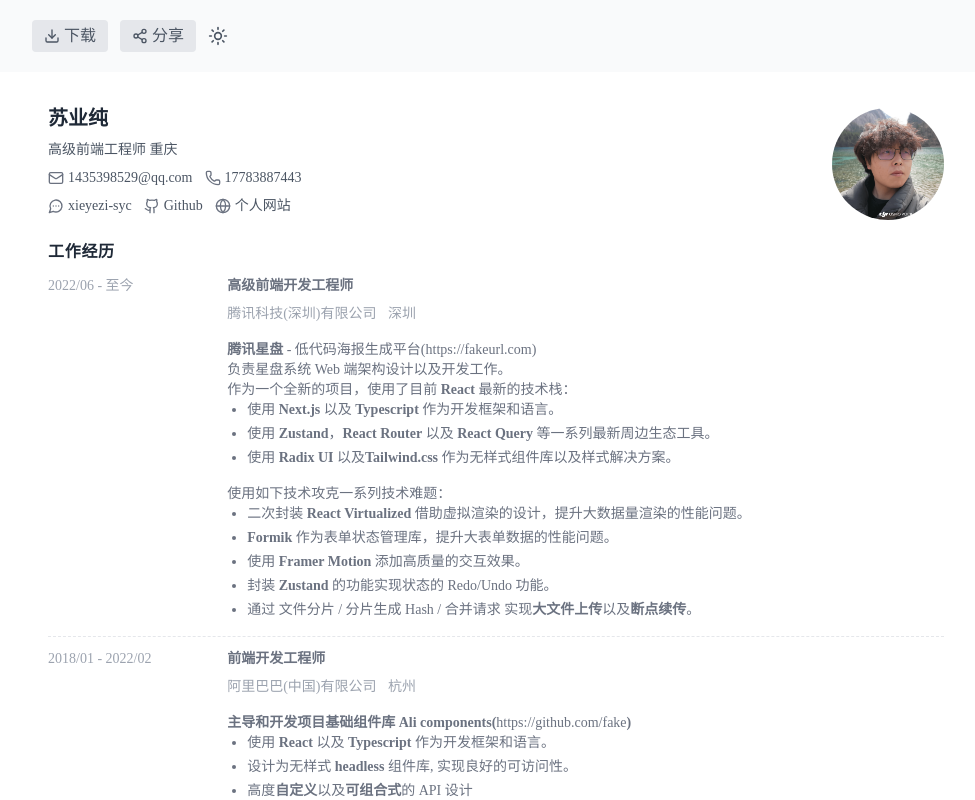
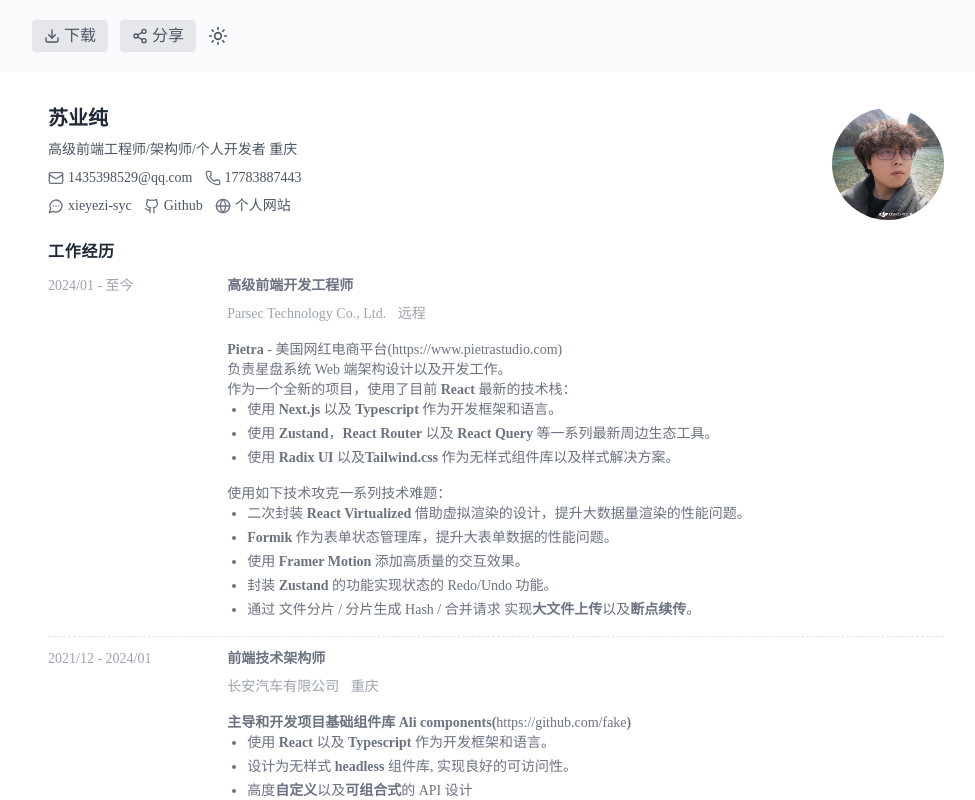
Before and after one commit to xieyezi/my-resume, a Next.js app: page / in a window 1280 px wide. Shown: the top 800 px of the page, without its empty margins (144-1119 px from the left). Built offline with nearby package versions, Linux system fonts and the light colour scheme.

Commit message:
refactor: update footer link and enhance ResumeProfile and ResumeWork components with new job details and styling improvements

```diff
--- a/src/components/footer.tsx
+++ b/src/components/footer.tsx
@@ -5,7 +5,7 @@ export function Footer() {
     <footer className='container mx-auto py-4 px-12 flex flex-wrap flex-col sm:flex-row max-w-screen-lg text-gray-500 text-sm leading-5 items-center'>
       <p className='text-center sm:text-left'>
         © 2025{" "}
-        <Link href='https://easycv.cn' target='_blank' className='hover:underline'>
+        <Link href='https://github.com/xieyezi' target='_blank' className='hover:underline'>
           xieyezi
         </Link>
       </p>
--- a/src/components/resume-profile.tsx
+++ b/src/components/resume-profile.tsx
@@ -11,7 +11,7 @@ export function ResumeProfile() {
 
       <div className='header-info md:text-left text-center mt-2 md:mt-0'>
         <h1 className='text-xl mb-2 text-gray-800 dark:text-white font-semibold'>苏业纯</h1>
-        <h2 className='mb-2 text-gray-600 dark:text-gray-300'>高级前端工程师 重庆</h2>
+        <h2 className='mb-2 text-gray-600 dark:text-gray-300'>高级前端工程师/架构师/个人开发者 重庆</h2>
 
         <ul className='link-list text-left flex md:items-center flex-wrap'>
           <li className='mr-3 mb-2 flex items-center'>
--- a/src/components/resume-work.tsx
+++ b/src/components/resume-work.tsx
@@ -1,48 +1,74 @@
 export function ResumeWork() {
   return (
-    <div className="content-section">
-      <div className="content-section-holder mt-3">
-        <header className="section-title-header uppercase tracking-wide">
-          <h2 className="text-base mb-1 text-gray-800 dark:text-white">工作经历</h2>
+    <div className='content-section'>
+      <div className='content-section-holder mt-3'>
+        <header className='section-title-header uppercase tracking-wide'>
+          <h2 className='text-base mb-1 text-gray-800 dark:text-white'>工作经历</h2>
         </header>
 
-        <div className="content-section-container">
+        <div className='content-section-container'>
           {/* First Job */}
-          <div className="section-detail-item mt-3 border-b border-gray-200 pb-2 border-dashed dark:border-gray-700">
-            <div className="normal-content">
-              <div className="grid md:grid-cols-5">
-                <div className="md:col-span-1 left-time mt-0 mb-2 mr-0 md:mr-4">
-                  <h4 className="md:text-left text-gray-400 flex justify-between md:block dark:opacity-80">
-                    <div>2022/06 - 至今</div>
+          <div className='section-detail-item mt-3 border-b border-gray-200 pb-2 border-dashed dark:border-gray-700'>
+            <div className='normal-content'>
+              <div className='grid md:grid-cols-5'>
+                <div className='md:col-span-1 left-time mt-0 mb-2 mr-0 md:mr-4'>
+                  <h4 className='md:text-left text-gray-400 flex justify-between md:block dark:opacity-80'>
+                    <div>2024/01 - 至今</div>
                   </h4>
                 </div>
 
-                <div className="md:col-span-4">
+                <div className='md:col-span-4'>
                   <header>
-                    <h3 className="font-semibold mb-2 dark:text-white">高级前端开发工程师</h3>
-                    <div className="flex justify-between flex-wrap mb-2 text-gray-400 dark:opacity-80">
-                      <h4>腾讯科技(深圳)有限公司 <span className="ml-2">深圳</span></h4>
+                    <h3 className='font-semibold mb-2 dark:text-white'>高级前端开发工程师</h3>
+                    <div className='flex justify-between flex-wrap mb-2 text-gray-400 dark:opacity-80'>
+                      <h4>
+                        Parsec Technology Co., Ltd. <span className='ml-2'>远程</span>
+                      </h4>
                     </div>
                   </header>
 
-                  <div className="item-description py-2">
-                    <p><strong>腾讯星盘 </strong>- 低代码海报生成平台(<a href="https://fakeurl.com" rel="noopener noreferrer" target="_blank">https://fakeurl.com</a>)</p>
+                  <div className='item-description py-2'>
+                    <p>
+                      <strong>Pietra </strong>- 美国网红电商平台(
+                      <a href='https://www.pietrastudio.com' rel='noopener noreferrer' target='_blank'>
+                        https://www.pietrastudio.com
+                      </a>
+                      )
+                    </p>
                     <p />
                     <p>负责星盘系统 Web 端架构设计以及开发工作。</p>
-                    <p>作为一个全新的项目，使用了目前 <strong>React</strong> 最新的技术栈：</p>
-                    <ul className="list-disc pl-5 space-y-1">
-                      <li>使用 <strong>Next.js</strong> 以及 <strong>Typescript</strong> 作为开发框架和语言。</li>
-                      <li>使用 <strong>Zustand</strong>，<strong>React Router</strong> 以及 <strong>React Query</strong> 等一系列最新周边生态工具。</li>
-                      <li>使用 <strong>Radix UI</strong> 以及<strong>Tailwind.css</strong> 作为无样式组件库以及样式解决方案。</li>
+                    <p>
+                      作为一个全新的项目，使用了目前 <strong>React</strong> 最新的技术栈：
+                    </p>
+                    <ul className='list-disc pl-5 space-y-1'>
+                      <li>
+                        使用 <strong>Next.js</strong> 以及 <strong>Typescript</strong> 作为开发框架和语言。
+                      </li>
+                      <li>
+                        使用 <strong>Zustand</strong>，<strong>React Router</strong> 以及 <strong>React Query</strong> 等一系列最新周边生态工具。
+                      </li>
+                      <li>
+                        使用 <strong>Radix UI</strong> 以及<strong>Tailwind.css</strong> 作为无样式组件库以及样式解决方案。
+                      </li>
                     </ul>
-                    <div className="py-2" />
+                    <div className='py-2' />
                     <p>使用如下技术攻克一系列技术难题：</p>
-                    <ul className="list-disc pl-5 space-y-1">
-                      <li>二次封装 <strong>React Virtualized</strong> 借助虚拟渲染的设计，提升大数据量渲染的性能问题。</li>
-                      <li><strong>Formik</strong> 作为表单状态管理库，提升大表单数据的性能问题。</li>
-                      <li>使用&nbsp;<strong>Framer Motion</strong>&nbsp;添加高质量的交互效果。</li>
-                      <li>封装 <strong>Zustand</strong> 的功能实现状态的 Redo/Undo 功能。</li>
-                      <li>通过 文件分片 / 分片生成 Hash / 合并请求 实现<strong>大文件上传</strong>以及<strong>断点续传</strong>。</li>
+                    <ul className='list-disc pl-5 space-y-1'>
+                      <li>
+                        二次封装 <strong>React Virtualized</strong> 借助虚拟渲染的设计，提升大数据量渲染的性能问题。
+                      </li>
+                      <li>
+                        <strong>Formik</strong> 作为表单状态管理库，提升大表单数据的性能问题。
+                      </li>
+                      <li>
+                        使用&nbsp;<strong>Framer Motion</strong>&nbsp;添加高质量的交互效果。
+                      </li>
+                      <li>
+                        封装 <strong>Zustand</strong> 的功能实现状态的 Redo/Undo 功能。
+                      </li>
+                      <li>
+                        通过 文件分片 / 分片生成 Hash / 合并请求 实现<strong>大文件上传</strong>以及<strong>断点续传</strong>。
+                      </li>
                     </ul>
                   </div>
                 </div>
@@ -51,37 +77,61 @@ export function ResumeWork() {
           </div>
 
           {/* Second Job */}
-          <div className="section-detail-item mt-3 border-b border-gray-200 pb-2 border-dashed dark:border-gray-700">
-            <div className="normal-content">
-              <div className="grid md:grid-cols-5">
-                <div className="md:col-span-1 left-time mt-0 mb-2 mr-0 md:mr-4">
-                  <h4 className="md:text-left text-gray-400 flex justify-between md:block dark:opacity-80">
-                    <div>2018/01 - 2022/02</div>
+          <div className='section-detail-item mt-3 border-b border-gray-200 pb-2 border-dashed dark:border-gray-700'>
+            <div className='normal-content'>
+              <div className='grid md:grid-cols-5'>
+                <div className='md:col-span-1 left-time mt-0 mb-2 mr-0 md:mr-4'>
+                  <h4 className='md:text-left text-gray-400 flex justify-between md:block dark:opacity-80'>
+                    <div>2021/12 - 2024/01</div>
                   </h4>
                 </div>
 
-                <div className="md:col-span-4">
+                <div className='md:col-span-4'>
                   <header>
-                    <h3 className="font-semibold mb-2 dark:text-white">前端开发工程师</h3>
-                    <div className="flex justify-between flex-wrap mb-2 text-gray-400 dark:opacity-80">
-                      <h4>阿里巴巴(中国)有限公司 <span className="ml-2">杭州</span></h4>
+                    <h3 className='font-semibold mb-2 dark:text-white'>前端技术架构师</h3>
+                    <div className='flex justify-between flex-wrap mb-2 text-gray-400 dark:opacity-80'>
+                      <h4>
+                        长安汽车有限公司 <span className='ml-2'>重庆</span>
+                      </h4>
                     </div>
                   </header>
 
-                  <div className="item-description py-2">
-                    <p><strong>主导和开发项目基础组件库 Ali components(</strong><a href="https://github.com/fake" rel="noopener noreferrer" target="_blank">https://github.com/fake</a><strong>)</strong></p>
-                    <ul className="list-disc pl-5 space-y-1">
-                      <li>使用 <strong>React</strong> 以及 <strong>Typescript</strong> 作为开发框架和语言。</li>
-                      <li>设计为无样式 <strong>headless</strong> 组件库, 实现良好的可访问性。</li>
-                      <li>高度<strong>自定义</strong>以及<strong>可组合式</strong>的 API 设计</li>
-                      <li>使用 <strong>Jest</strong> 以及<strong> React Testing Library</strong> 实现单测覆盖率大于 90%</li>
-                      <li>结合 <strong>Github Actions</strong> 完成CI/CD 以及自动发布至内部 NPM</li>
+                  <div className='item-description py-2'>
+                    <p>
+                      <strong>主导和开发项目基础组件库 Ali components(</strong>
+                      <a href='https://github.com/fake' rel='noopener noreferrer' target='_blank'>
+                        https://github.com/fake
+                      </a>
+                      <strong>)</strong>
+                    </p>
+                    <ul className='list-disc pl-5 space-y-1'>
+                      <li>
+                        使用 <strong>React</strong> 以及 <strong>Typescript</strong> 作为开发框架和语言。
+                      </li>
+                      <li>
+                        设计为无样式 <strong>headless</strong> 组件库, 实现良好的可访问性。
+                      </li>
+                      <li>
+                        高度<strong>自定义</strong>以及<strong>可组合式</strong>的 API 设计
+                      </li>
+                      <li>
+                        使用 <strong>Jest</strong> 以及<strong> React Testing Library</strong> 实现单测覆盖率大于 90%
+                      </li>
+                      <li>
+                        结合 <strong>Github Actions</strong> 完成CI/CD 以及自动发布至内部 NPM
+                      </li>
                     </ul>
-                    <div className="py-2" />
-                    <p><strong>负责祥云内部管理系统的开发工作</strong></p>
-                    <ul className="list-disc pl-5 space-y-1">
-                      <li>使用 <strong>Next.js</strong> 进行开发</li>
-                      <li>在 <strong>React-Admin</strong> 上进行二次封装</li>
+                    <div className='py-2' />
+                    <p>
+                      <strong>负责祥云内部管理系统的开发工作</strong>
+                    </p>
+                    <ul className='list-disc pl-5 space-y-1'>
+                      <li>
+                        使用 <strong>Next.js</strong> 进行开发
+                      </li>
+                      <li>
+                        在 <strong>React-Admin</strong> 上进行二次封装
+                      </li>
                       <li>解决复杂权限配置问题</li>
                     </ul>
                   </div>
```
